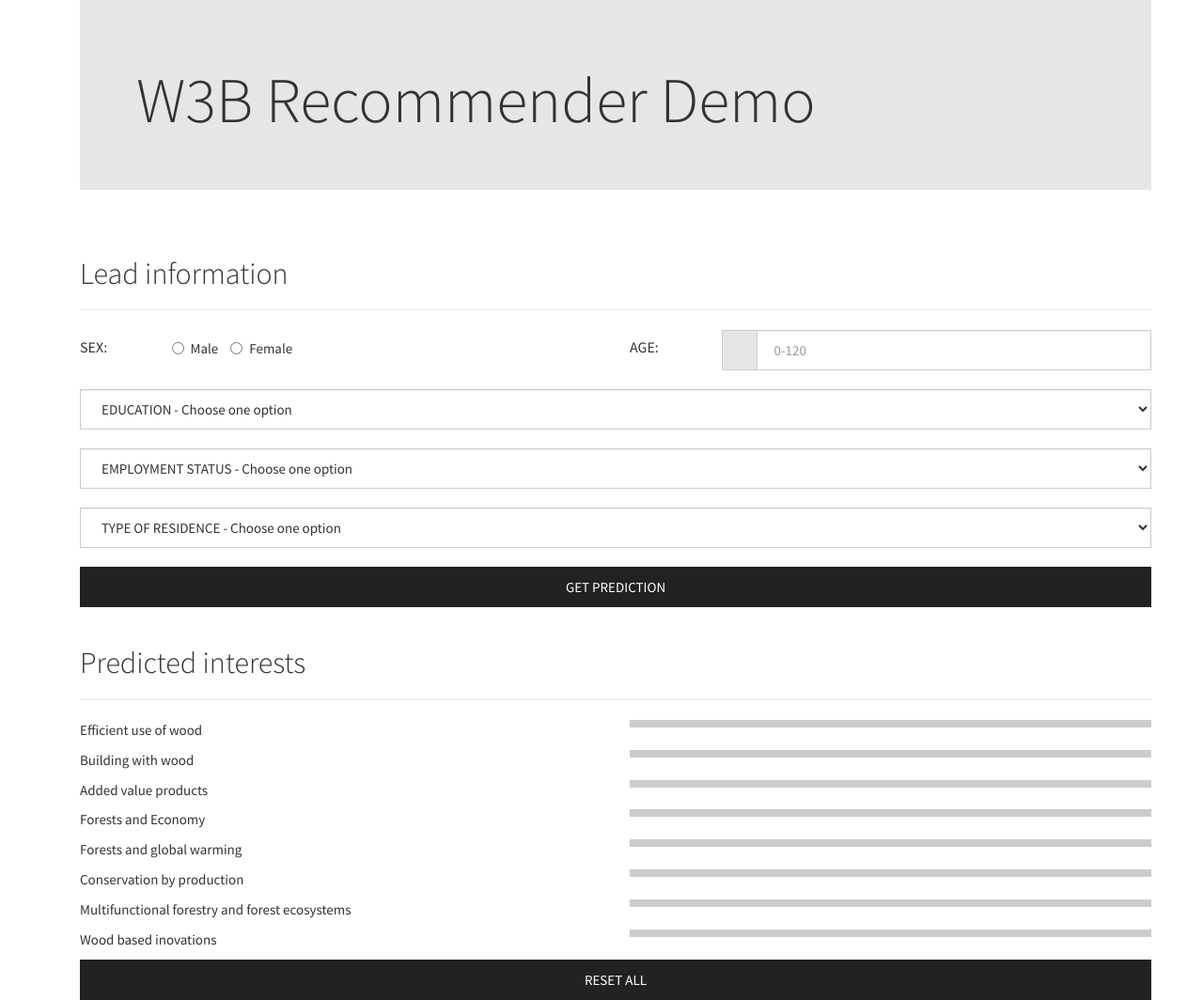
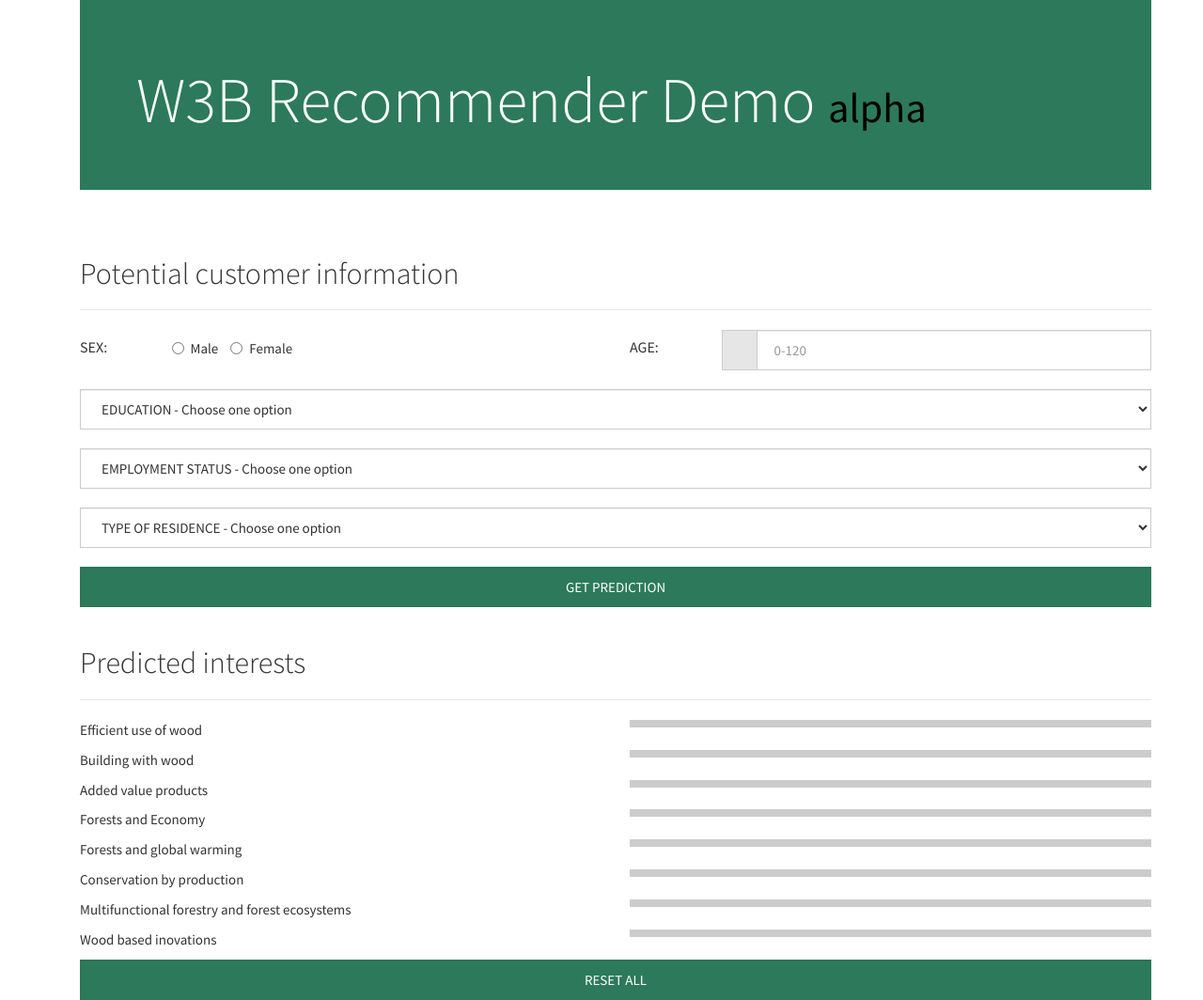
Before and after one commit to marexv/marexv.github.io, a plain HTML site: page index.html in a window 1280 px wide. Shown: the whole page at 94% size. Drawn offline with Linux system fonts and the light colour scheme.

Commit message:
style change

```diff
--- a/index.html
+++ b/index.html
@@ -35,18 +35,22 @@
     <![endif]-->
 </head>
 <body>
+
     <div class="container">
         <!-- jumbotron -->
         <div class="container">
-            <div class="jumbotron">
-                <h1>W3B Recommender Demo</h1>
+            <div class="jumbotron" style="background-color:#2c7a5b; color:white;">
+                <h1>
+                    W3B Recommender Demo
+                    <small style="color:black;">alpha</small>
+                </h1>
             </div>
         </div>
         <!-- [jumbotron] -->
         <!-- Attributes form -->
         <div class="container">
             <div class="page-header">
-                <h2>Lead information</h2>
+                <h2>Potential customer information</h2>
             </div>
 
             <div class="row" style="margin-bottom:20px;">
@@ -63,7 +67,7 @@
                 <div class="col-md-5">
                     <div class="input-group">
                         <span class="input-group-addon" id="sizing-addon2"></span>
-                        <input type="text" class="form-control" placeholder="0-120" aria-describedby="sizing-addon2">
+                        <input id="age" type="text" class="form-control" placeholder="0-120" aria-describedby="sizing-addon2">
                     </div>
                 </div>
             </div>
@@ -106,7 +110,7 @@
         <!-- [Attributes form]-->
         <!-- Get prediction -->
         <div class="container">
-            <div id="getPrediction" onclick="randomNumbers()" class="btn btn-default form-control">GET PREDICTION</div>
+            <div id="getPrediction" onclick="randomNumbers()" class="btn btn-default form-control" style="background-color:#2c7a5b; color:white; border-color:#2c7a5b;">GET PREDICTION</div>
         </div>
         <!-- [Get prediction] -->
         <!-- Predictions -->
@@ -272,7 +276,7 @@
         <!--  [ Predictions ] -->
 
         <div class="container">
-            <div onclick="reloadPage(true)" class="btn btn-default form-control">RESET ALL</div>
+            <div onclick="reloadPage(true)" class="btn btn-default form-control" style="background-color:#2c7a5b; color:white; border-color:#2c7a5b;">RESET ALL</div>
         </div>
 
     </div>
```
